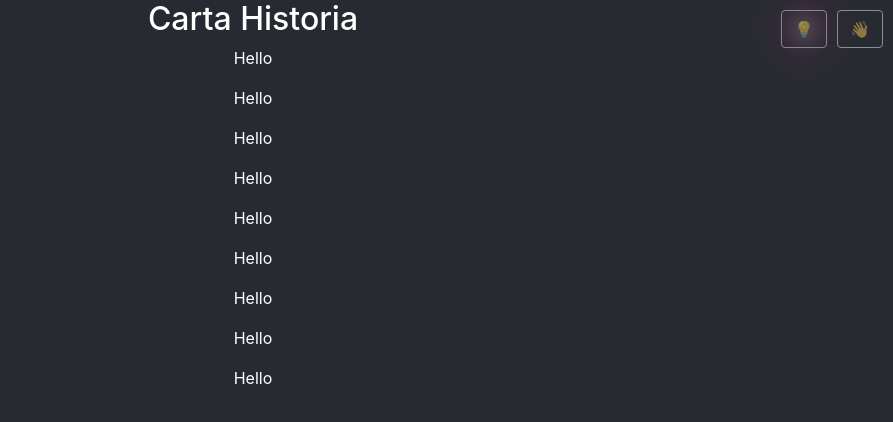
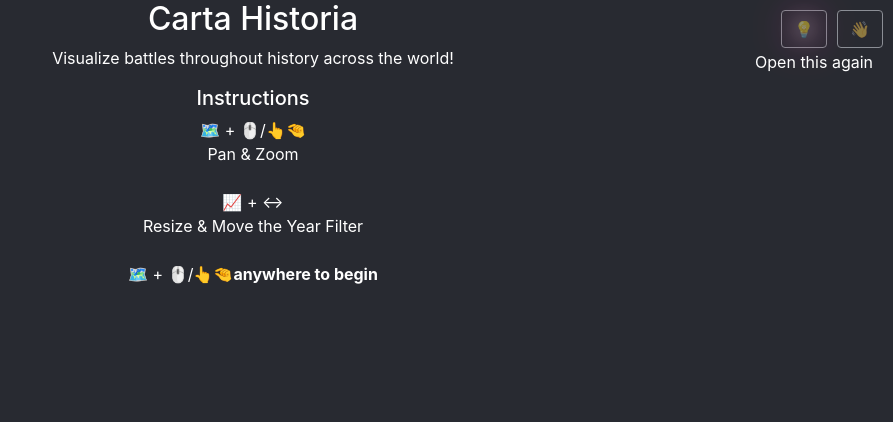
Before and after one commit to halfacat1/carta-historia, a React (Create React App) app: page / in a window 1280 px wide. Shown: the top 422 px of the page, without its empty margins (387-1280 px from the left). Built offline with nearby package versions, Linux system fonts and the light colour scheme; no server answers.

Commit message:
Added bad version of help overlay

```diff
--- a/src/BattleVisualizer/BattleVisualizer.js
+++ b/src/BattleVisualizer/BattleVisualizer.js
@@ -121,10 +121,6 @@ class BattleVisualizer extends React.Component {
           },
         }
       });
-    });
-
-    this.echartsInstance.on('click', function (params) {
-      console.log(params);
     });
 
     var option = {
--- a/src/HelpOverlay/HelpOverlay.css
+++ b/src/HelpOverlay/HelpOverlay.css
@@ -50,43 +50,23 @@ https://stackoverflow.com/a/42136434/7028776
     opacity: 1;
 }
 
-.overlay-content {
-    position: relative;
-    top: 25%;
-    width: 100%;
-    text-align: center;
-    margin-top: 30px;
+.overlay {
+    color:white;
+    height: 100%;
 }
 
-.overlay a {
-    padding: 8px;
-    text-decoration: none;
-    font-size: 36px;
-    color: #818181;
-    display: block;
-    transition: 0.3s;
+.overlay .title {
+    text-align: center;
 }
 
-.overlay a:hover, .overlay a:focus {
-    color: #f1f1f1;
+.overlay .helpButtonHelp{
+    position: fixed;
+    top: 50px;
+    right: 20px;
 }
 
-.overlay .closebtn {
-    position: absolute;
-    top: 20px;
-    right: 45px;
-    font-size: 60px;
+.overlay .legendHelp{
+    position: fixed;
+    bottom: 300px;
+    left: 20px;
 }
-
-@media screen and (max-height: 450px) {
-  .overlay a {font-size: 20px}
-  .overlay .closebtn {
-    font-size: 40px;
-    top: 15px;
-    right: 35px;
-  }
-}
-
-.overlay h2, .overlay p {
-  color:white;
-}
--- a/src/HelpOverlay/HelpOverlay.js
+++ b/src/HelpOverlay/HelpOverlay.js
@@ -106,18 +106,20 @@ class FullscreenOverlay extends React.Component {
         style={this.state.style}
         onClick={this.closeFullscreenOverlay}
       >
-        <div className="sidenav-container">
-          <div className="text-center">
-            <h2>Carta Historia</h2>
-            <p>Hello</p>
-            <p>Hello</p>
-            <p>Hello</p>
-            <p>Hello</p>
-            <p>Hello</p>
-            <p>Hello</p>
-            <p>Hello</p>
-            <p>Hello</p>
-            <p>Hello</p>
+        <div className="title">
+          <h2>Carta Historia</h2>
+          <p>Visualize battles throughout history across the world!</p>
+          <h5>Instructions</h5>
+          <span role="img" aria-labelledby="jsx-a11y/accessible-emoji">🗺 + 🖱/👆🤏</span><br />Pan & Zoom<br /><br />
+          <span role="img" aria-labelledby="jsx-a11y/accessible-emoji">📈 + ↔</span><br />Resize & Move the Year Filter<br />
+          <br />
+          <p><span role="img" aria-labelledby="jsx-a11y/accessible-emoji">🗺 + 🖱/👆🤏</span><b>anywhere to begin</b></p>
+        </div>
+        <div className="container">
+          <div className="row">
+            <div className="col-xs helpButtonHelp">
+              Open this again
+            </div>
           </div>
         </div>
       </div>
```
